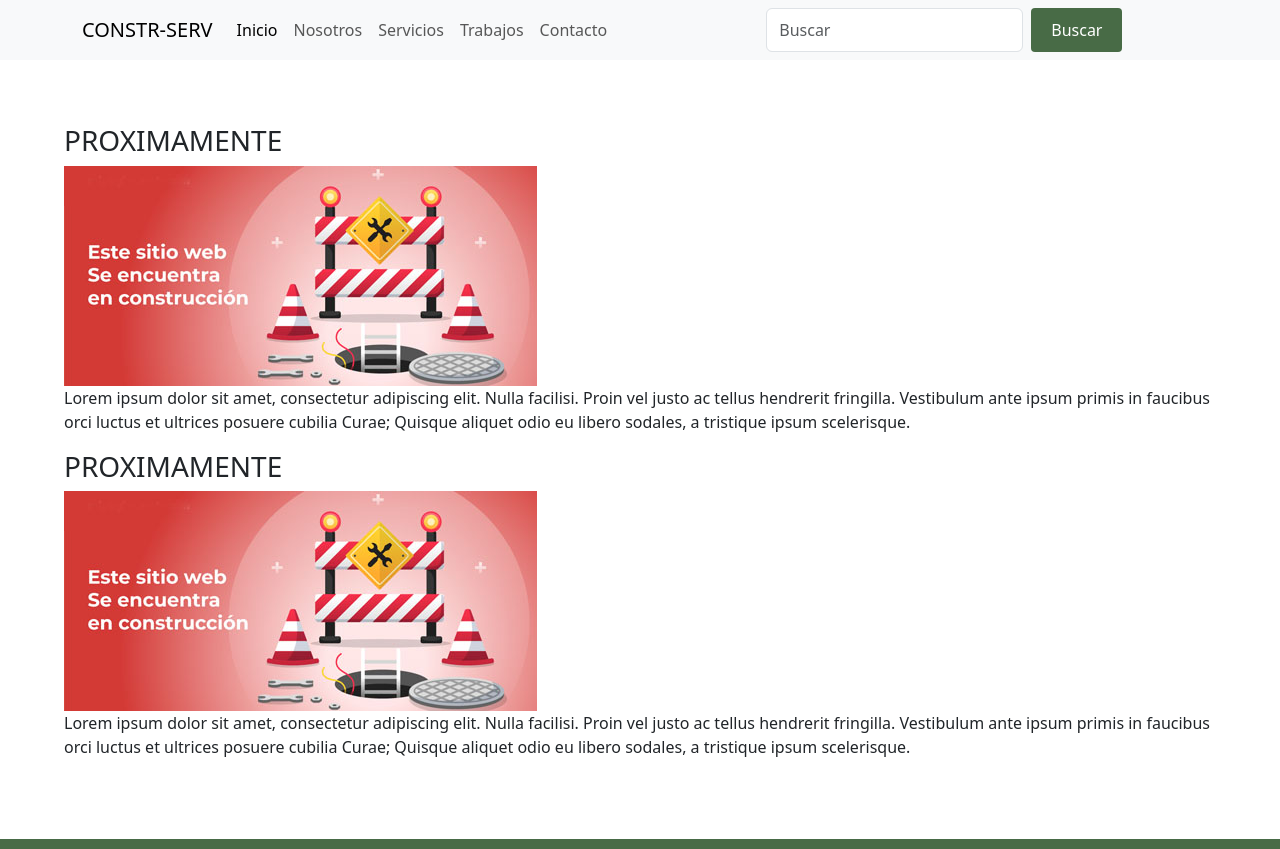
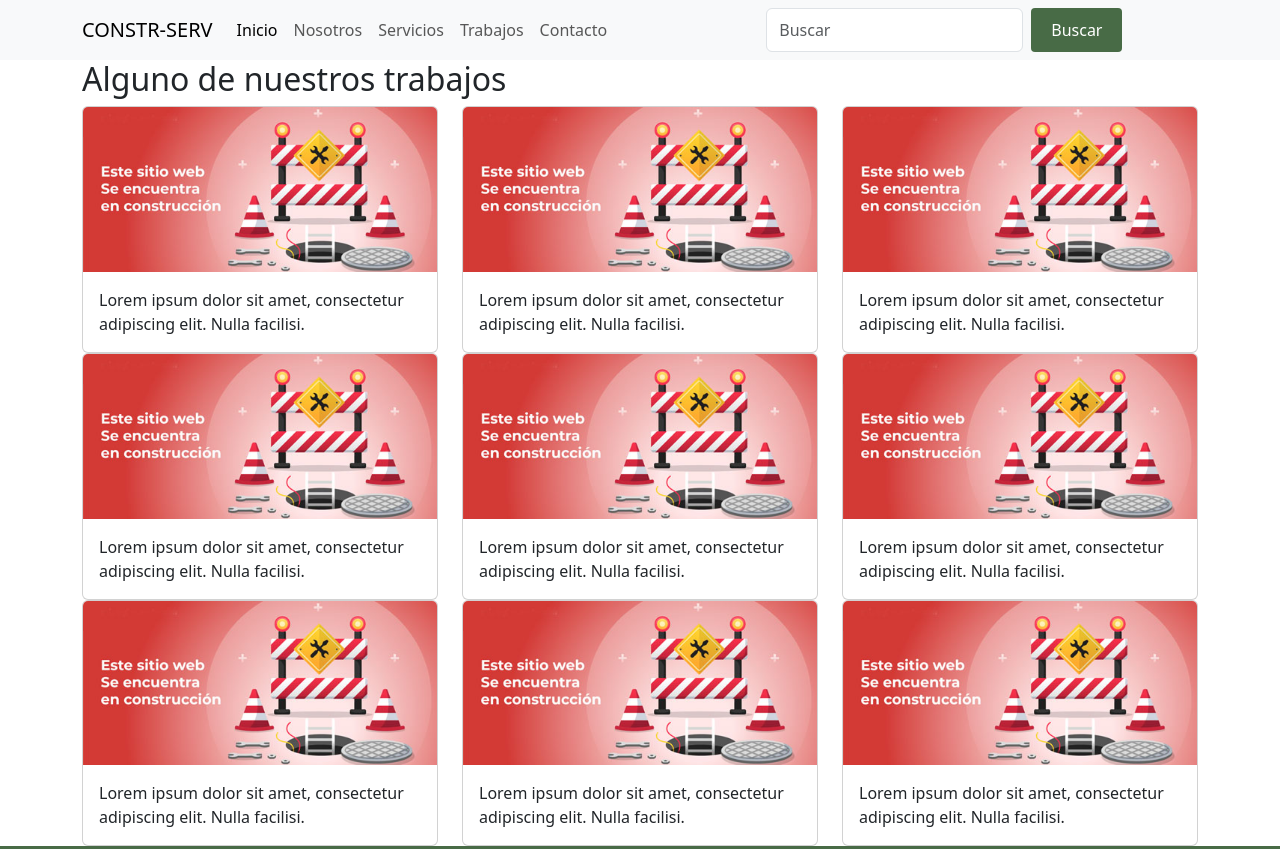
Before and after one commit to soycristianph/web-constrserv, a plain HTML site: page pages/trabajos.html in a window 1280 px wide. Shown: the top 849 px of the page. Drawn offline with nearby package versions, Linux system fonts and the light colour scheme.

Commit message:
Se agregan 9 imagenes ela seccion trabajos

```diff
--- a/pages/trabajos.html
+++ b/pages/trabajos.html
@@ -41,34 +41,83 @@
     </div>
   </nav>
 
-    <!-- Trabajos -->
-    <section id="trabajos" class="content-section">
-        <div class="inner">
-            <article>
-                <div class="content">
-                    <header>
-                        <h3>PROXIMAMENTE</h3>
-                    </header>
-                    <div class="image fit">
-                        <img src="../images/pic01.jpg" alt="" />
+  <div class="container">
+    <h2>Alguno de nuestros trabajos</h2>
+    <div class="row">
+      <div class="col-md-4">
+        <div class="card">
+          <img src="../images/pic01.jpg" class="card-img-top" alt="Imagen 1">
+          <div class="card-body">
+            <p class="card-text">Lorem ipsum dolor sit amet, consectetur adipiscing elit. Nulla facilisi.</p>
           </div>
-                    <p>Lorem ipsum dolor sit amet, consectetur adipiscing elit. Nulla facilisi. Proin vel justo ac tellus hendrerit fringilla. Vestibulum ante ipsum primis in faucibus orci luctus et ultrices posuere cubilia Curae; Quisque aliquet odio eu libero sodales, a tristique ipsum scelerisque.</p>
         </div>
-            </article>
-            <article class="alt">
-                <div class="content">
-                    <header>
-                        <h3>PROXIMAMENTE</h3>
-                    </header>
-                    <div class="image fit">
-                        <img src="../images/pic01.jpg"alt="" />
       </div>
-                    <p>Lorem ipsum dolor sit amet, consectetur adipiscing elit. Nulla facilisi. Proin vel justo ac tellus hendrerit fringilla. Vestibulum ante ipsum primis in faucibus orci luctus et ultrices posuere cubilia Curae; Quisque aliquet odio eu libero sodales, a tristique ipsum scelerisque.</p>
+      <div class="col-md-4">
+        <div class="card">
+          <img src="../images/pic02.jpg" class="card-img-top" alt="Imagen 2">
+          <div class="card-body">
+            <p class="card-text">Lorem ipsum dolor sit amet, consectetur adipiscing elit. Nulla facilisi.</p>
           </div>
-            </article>
         </div>
-    </section>
-    <!-- Fin de Trabajos -->
+      </div>
+      <div class="col-md-4">
+        <div class="card">
+          <img src="../images/pic02.jpg" class="card-img-top" alt="Imagen 3">
+          <div class="card-body">
+            <p class="card-text">Lorem ipsum dolor sit amet, consectetur adipiscing elit. Nulla facilisi.</p>
+          </div>
+        </div>
+      </div>
+      <div class="col-md-4">
+        <div class="card">
+          <img src="../images/pic02.jpg" class="card-img-top" alt="Imagen 4">
+          <div class="card-body">
+            <p class="card-text">Lorem ipsum dolor sit amet, consectetur adipiscing elit. Nulla facilisi.</p>
+          </div>
+        </div>
+      </div>
+      <div class="col-md-4">
+        <div class="card">
+          <img src="../images/pic02.jpg" class="card-img-top" alt="Imagen 5">
+          <div class="card-body">
+            <p class="card-text">Lorem ipsum dolor sit amet, consectetur adipiscing elit. Nulla facilisi.</p>
+          </div>
+        </div>
+      </div>
+      <div class="col-md-4">
+        <div class="card">
+          <img src="../images/pic02.jpg" class="card-img-top" alt="Imagen 6">
+          <div class="card-body">
+            <p class="card-text">Lorem ipsum dolor sit amet, consectetur adipiscing elit. Nulla facilisi.</p>
+          </div>
+        </div>
+      </div>
+      <div class="col-md-4">
+        <div class="card">
+          <img src="../images/pic02.jpg" class="card-img-top" alt="Imagen 7">
+          <div class="card-body">
+            <p class="card-text">Lorem ipsum dolor sit amet, consectetur adipiscing elit. Nulla facilisi.</p>
+          </div>
+        </div>
+      </div>
+      <div class="col-md-4">
+        <div class="card">
+          <img src="../images/pic02.jpg" class="card-img-top" alt="Imagen 8">
+          <div class="card-body">
+            <p class="card-text">Lorem ipsum dolor sit amet, consectetur adipiscing elit. Nulla facilisi.</p>
+          </div>
+        </div>
+      </div>
+      <div class="col-md-4">
+        <div class="card">
+          <img src="../images/pic02.jpg" class="card-img-top" alt="Imagen 9">
+          <div class="card-body">
+            <p class="card-text">Lorem ipsum dolor sit amet, consectetur adipiscing elit. Nulla facilisi.</p>
+          </div>
+        </div>
+      </div>
+    </div>
+  </div>
 
   <!-- Footer -->
   <footer class="pie-pagina">
@@ -99,7 +148,7 @@
     </div>
   </footer>
 
-      <!-- Scripts -->
+  <!-- Scripts Bootstrap -->
   <script src="https://cdn.jsdelivr.net/npm/@popperjs/core@2.11.8/dist/umd/popper.min.js" integrity="sha384-I7E8VVD/ismYTF4hNIPjVp/Zjvgyol6VFvRkX/vR+Vc4jQkC+hVqc2pM8ODewa9r" crossorigin="anonymous"></script>
   <script src="https://cdn.jsdelivr.net/npm/bootstrap@5.3.2/dist/js/bootstrap.min.js" integrity="sha384-BBtl+eGJRgqQAUMxJ7pMwbEyER4l1g+O15P+16Ep7Q9Q+zqX6gSbd85u4mG4QzX+" crossorigin="anonymous"></script>
   <script src="https://kit.fontawesome.com/eb496ab1a0.js" crossorigin="anonymous"></script>
```
Also changed, not shown: index.html (+1 -1 lines). Lines whose indentation alone changed are shown as unchanged.
